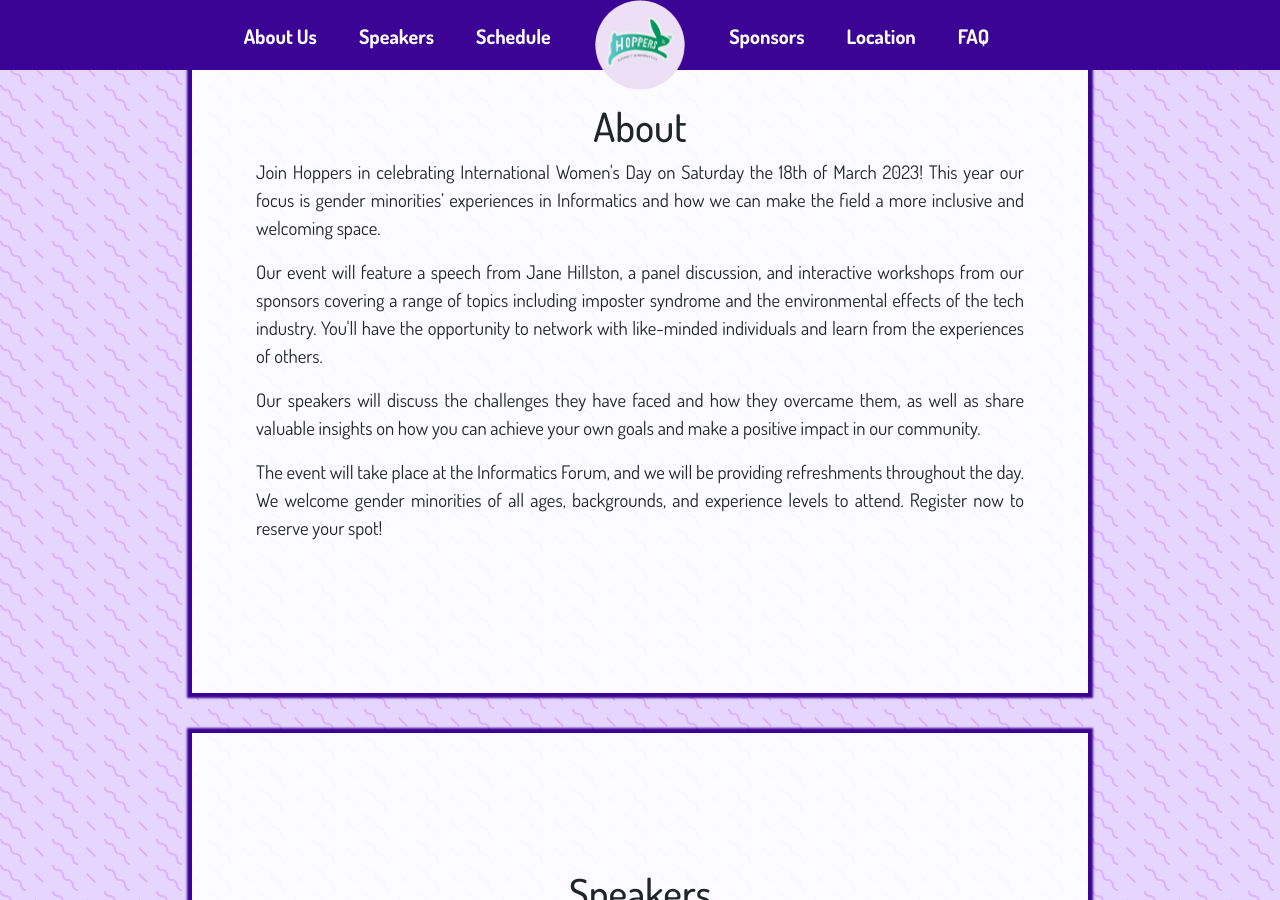
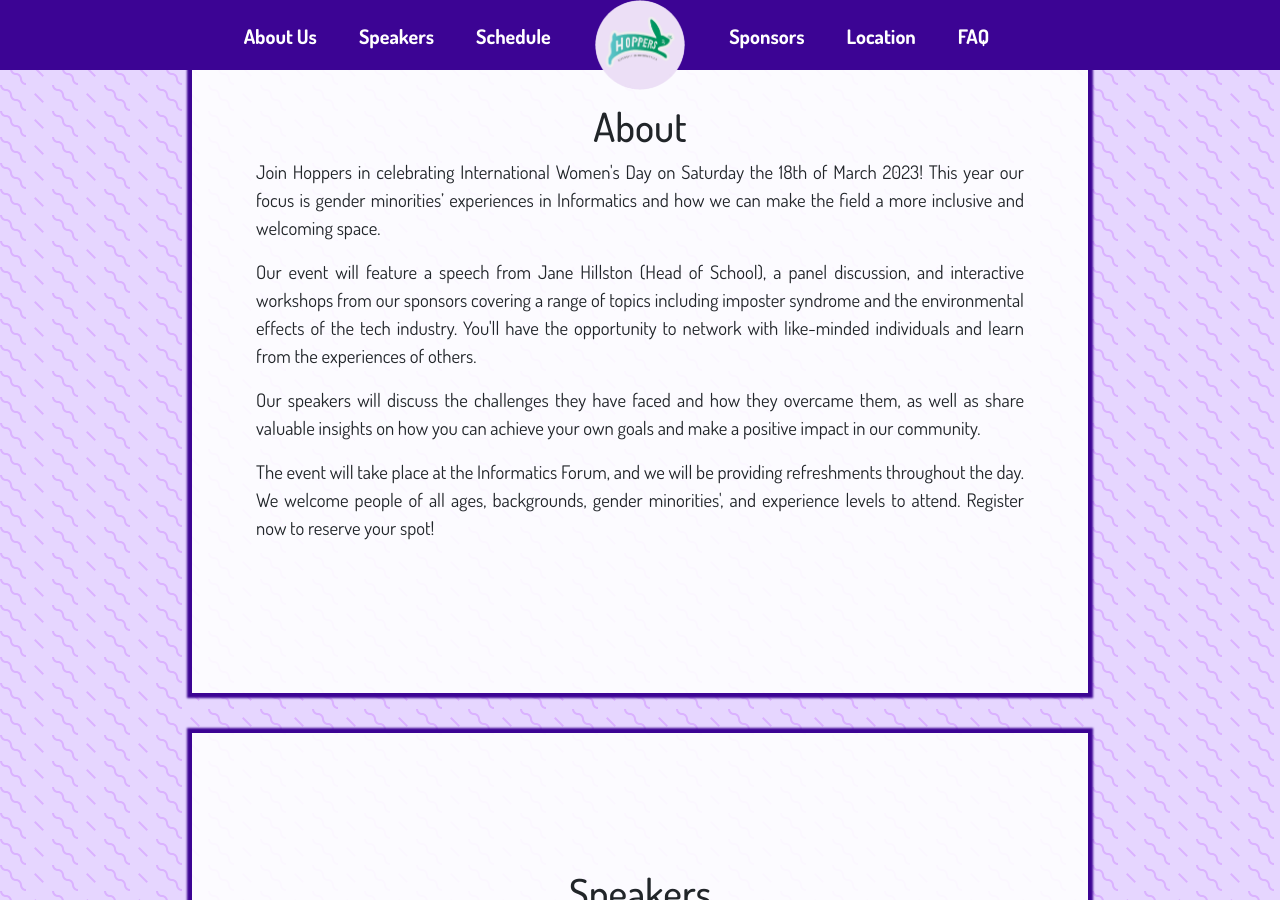
Before and after one commit to edinburgh-hoppers/iwd23site, a Jekyll site: the page built from _pages/index.html, in a window 1280 px wide and 900 px high, scrolled down 1059 px. Built offline with Jekyll 4.4.1, drawn with Linux system fonts in a browser that asks for light colours; nearby versions of some CDN libraries.

Commit message:
updated about section

```diff
--- a/_includes/about-us.html
+++ b/_includes/about-us.html
@@ -6,7 +6,7 @@
     This year our focus is gender minorities’ experiences in Informatics and how we can make
     the field a more inclusive and welcoming space.
     </p>
-    <p>Our event will feature a speech from Jane Hillston, a panel discussion, and interactive workshops
+    <p>Our event will feature a speech from Jane Hillston (Head of School), a panel discussion, and interactive workshops
          from our sponsors covering a range of topics including imposter syndrome and the environmental
           effects of the tech industry. You'll have the opportunity to network with like-minded individuals
            and learn from the experiences of others.
@@ -16,7 +16,7 @@
          community.
     </p>
     <p>The event will take place at the Informatics Forum, and we will be providing refreshments throughout
-         the day. We welcome gender minorities of all ages, backgrounds, and experience levels to attend.
+         the day. We welcome people of all ages, backgrounds, gender minorities', and experience levels to attend.
           Register now to reserve your spot!
     </p>
 </div>
```
